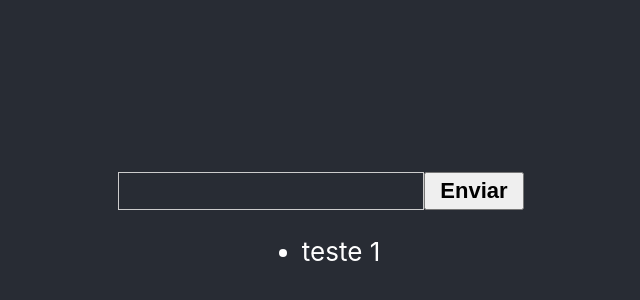
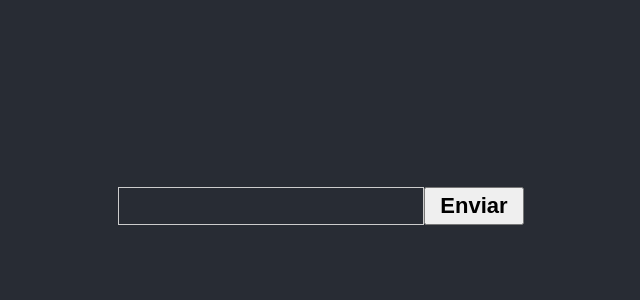
Before and after one commit to MrWillian/react-js-challenges, a React (Create React App) app in the folder list-synonymous-challenge/: page / in a window 1280 px wide. Shown: the part 168-468 px from the top of the page, without its empty margins (319-959 px from the left). Built offline with nearby package versions, Linux system fonts and the light colour scheme.

Commit message:
refactor: update synonymous words on submit form

```diff
--- a/list-synonymous-challenge/src/App.tsx
+++ b/list-synonymous-challenge/src/App.tsx
@@ -8,7 +8,9 @@ function App() {
 
   const getSynonymous = () => {
     axios.get(`https://api.datamuse.com/words?rel_syn=${word}`)
-      .then(response => console.log('response', response.data))
+      .then(response => response.data)
+      .then(data => data.map((item: any) => item.word))
+      .then(item => setSynonymous(item))
       .catch(err => console.log('error', err));
   }
 
@@ -30,7 +32,9 @@ function App() {
           <button type="submit" className="App-form-button" onClick={(e) => handleSubmitFormAction(e)}>Enviar</button>
         </form>
         <ul className="App-list">
-          <li className="App-list-item">teste 1</li>
+          {synonymous ? synonymous.map((element: string, index: number) =>
+            <li className="App-list-item" key={index}>{element}</li>
+          ) : <></>}
         </ul>
       </header>
     </div>
```
